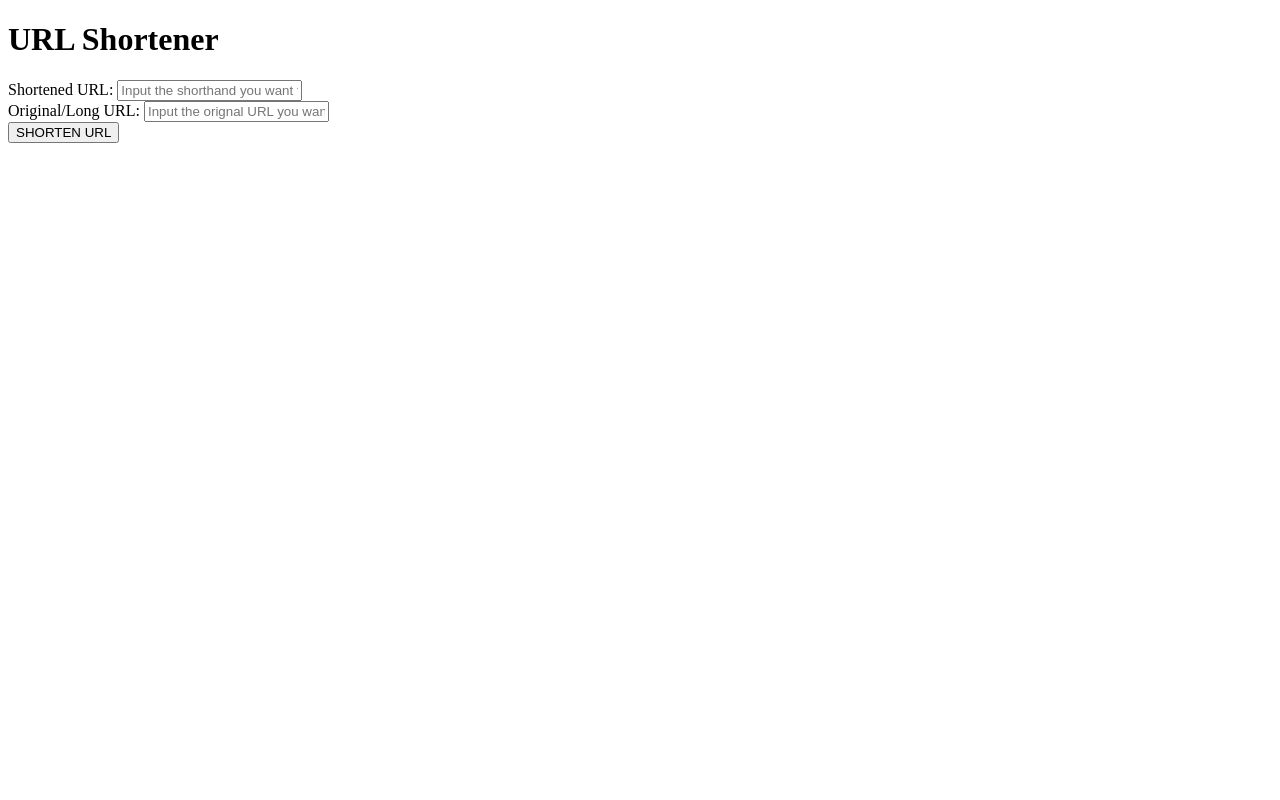
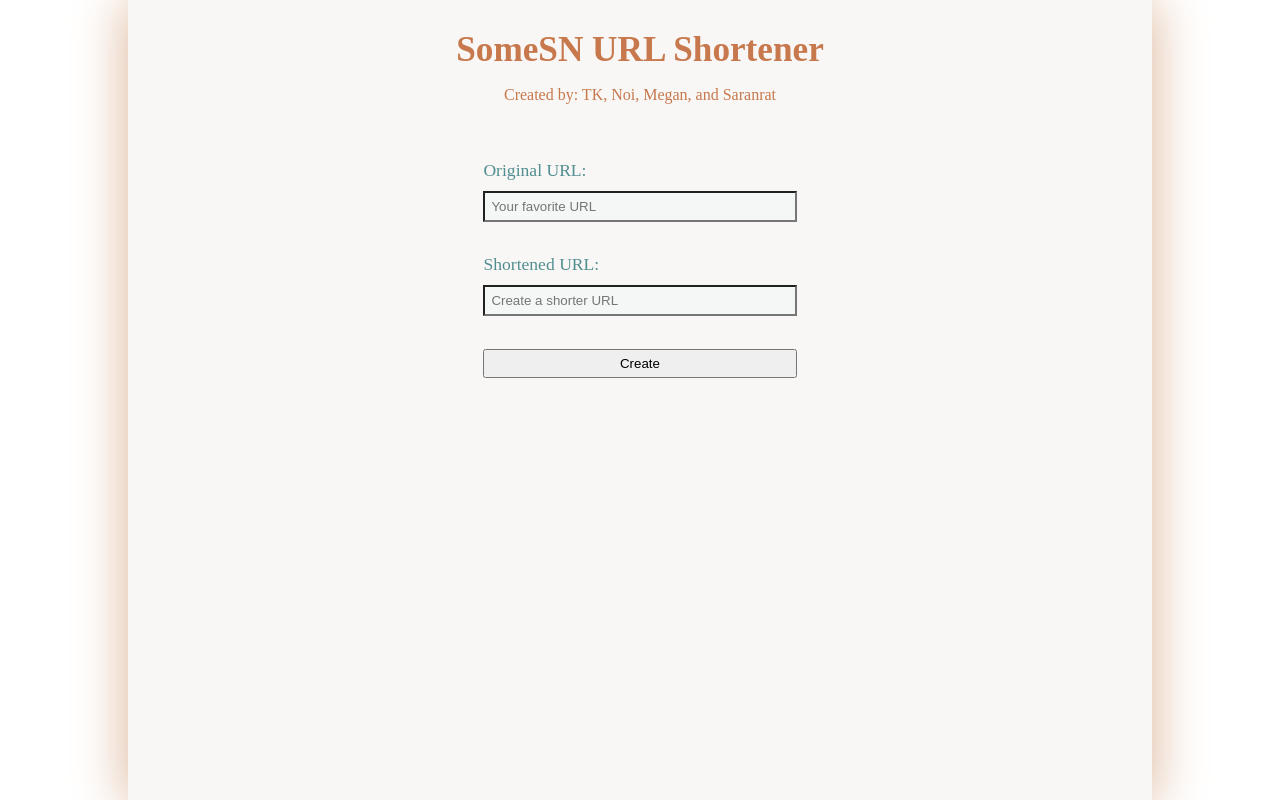
Before and after one commit to SomeSN/url-shortner, a plain HTML site: page client/index.html in a window 1280 px wide. Drawn offline with Linux system fonts and the light colour scheme.

Commit message:
Update Index.html & Main.css

```diff
--- a/client/assets/css/main.css
+++ b/client/assets/css/main.css
@@ -0,0 +1,91 @@
+
+
+* {
+  padding: 0;
+  margin: 0;
+  box-sizing: border-box;
+}
+
+body {
+  font-size: 1.1rem;
+}
+
+/* autoprefixer({ grid: true }) */
+
+h1, h2, h3, h4 {
+  text-align: center;
+  color: #c7784c ;
+}
+h1 {
+  margin: 30px 0 0 0;
+}
+.lead {
+  font-size: 1rem;
+  text-align: center;
+  margin: 10px 0 50px 0;
+}
+p {
+  line-height: 30px;
+  color: #c7784c ;
+}
+
+.container {
+  display: grid;
+  display: -ms-grid;
+
+  width: 80vw;
+  height: 100vh;
+  grid-template-columns: 1fr;
+    -ms-grid-template-columns: 1fr;
+  grid-template-rows: 1fr;
+    -ms-grid-template-rows: 1fr;
+  margin: 0 auto;
+
+  /* background-color: #ffd3ec; */
+  background-color: #f8f7f5;
+  box-shadow: .25px 2px 50px 2px #ddb79b;
+}
+
+#form {
+  display: grid;
+  display: -ms-grid;
+  justify-content: center;
+    -ms-align-items: center;
+  align-items: start;
+  width: 80vw;
+  height: 30vh;
+}
+
+form input,
+form textarea {
+  width: 100%;
+  padding: 6px 6px;
+  margin: 10px 0;
+  background-color: #f4f7f6;
+}
+
+label {
+  color: #518e90;
+}
+
+button:hover {
+  background-color: #abc2ba;
+  color: #fff;
+}
+
+.create-shorten-url {
+  padding: 5px 5px;
+}
+
+#result {
+  display: grid;
+  display: -ms-grid;
+  justify-content: center;
+    -ms-align-items: center;
+  align-items: start;
+  width: 80vw;
+  height: 30vh;
+}
+#shortened-url-list {
+  margin: 30px 0 0 0;
+}
--- a/client/index.html
+++ b/client/index.html
@@ -3,28 +3,37 @@
     <head>
         <meta charset="utf-8">
         <title>URL Shortener</title>
-        <link rel="stylesheet" href="/assets/styles.css">
+        <meta name="tk-noi-megan-amm">
+        <meta name="shortened favorit URL for an easy to remember and fast access" content="shortened fav-URL">
+        <meta name="viewport" content="width=device-width, initial-scale=1">
+
+        <link rel="stylesheet" href="assets/css/main.css">
     </head>
+
     <body>
-		<h1>URL Shortener</h1>
-        <form class="form-inline">
-<!-- Preparation for an additional potential feature allowing you to name your shortened URL.
-			<div class="row">
-				<label>Reference Name:</label>
-                <input id="name" type="text" placeholder="Input a non URL name for your shortened URL here.">
-            </div>
--->
-			<div class="row">
-				<label>Shortened URL:</label>
-                <input id="shortURL" type="text" placeholder="Input the shorthand you want to use as your URL here.">
-            </div>
-			<div class="row">
-				<label>Original/Long URL:</label>
-                <input id="originalURL" type="text" placeholder="Input the orignal URL you want shortened here.">
-            </div>
-            <button class="button-shorten-url">SHORTEN URL</button>
+      <div class="container">
+        <div class="main">
+		  <h1>SomeSN URL Shortener</h1>
+      <p class="lead">Created by: TK, Noi, Megan, and Saranrat</p>
+
+      <form id="form" action="">
+
+          <label>Original URL:
+              <input id="originalURL" type="text" placeholder="Your favorite URL">
+          </label>
+
+  				<label>Shortened URL:
+              <input id="shortenedURL" type="text" placeholder="Create a shorter URL">
+          </label>
+
+        <button class="create-shorten-url">Create</button>
 		</form>
-		<div id="urlList"></div>
-        <script type="text/javascript" src="assets/js/server-interaction.js"></script>
+    </div>
+    <div id="result">
+		<div id="shortened-url-lists"></div>
+    </div>
+    </div> <!-- container -->
+
+        <script type="text/javascript" src="assets/js/main.js"></script>
     </body>
 </html>
```
Also changed, not shown: 3 other files.
